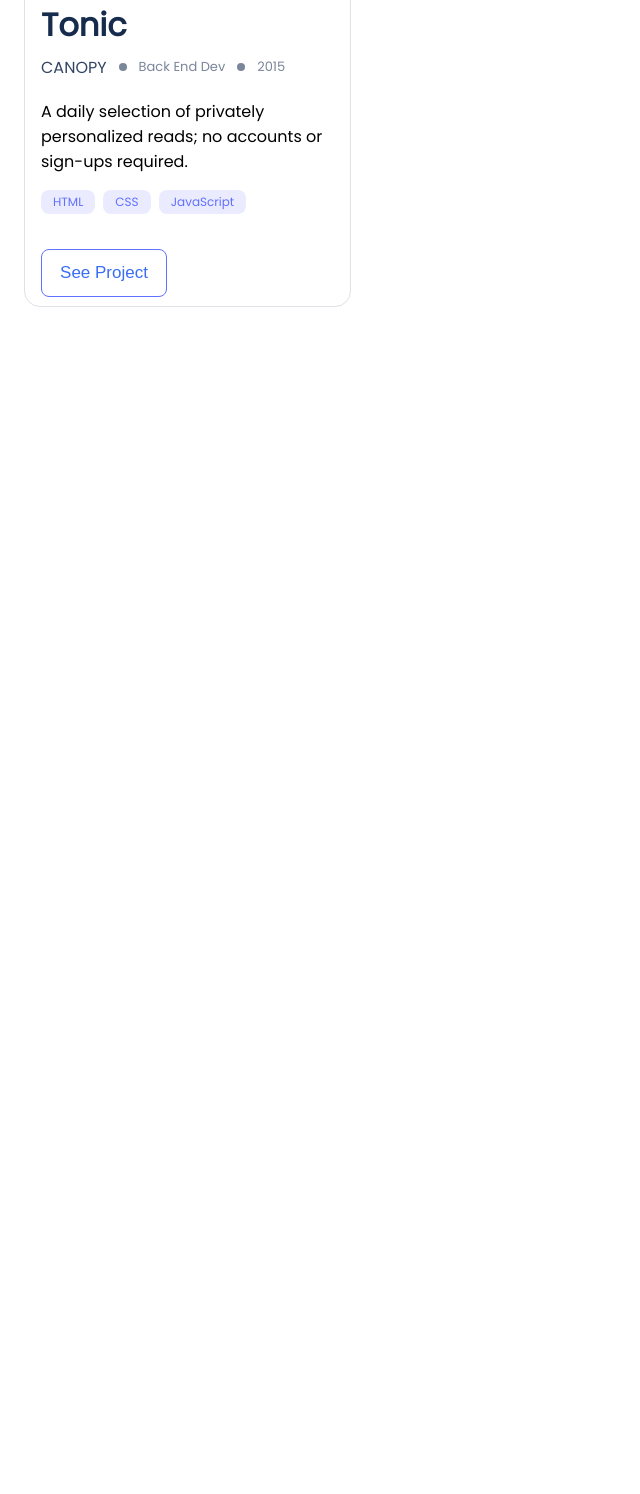
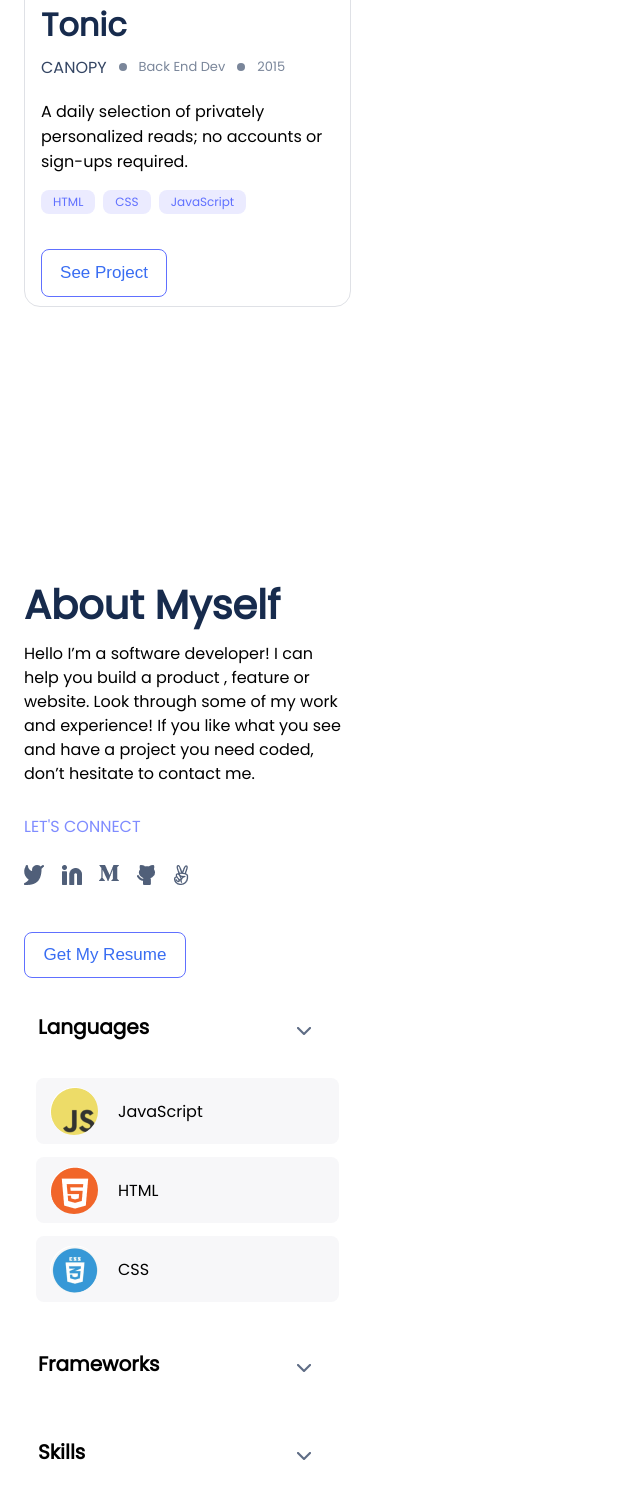
Before and after one commit to Irtaza64/Portfolio, a website: page index.html in a window 1280 px wide. Shown: the part 2995-4489 px from the top of the page, without its empty margins (0-640 px from the left). Before the commit the page ends 3460 px from the top, so only its background shows below. Drawn offline with Linux system fonts and the light colour scheme.

Commit message:
about me section added

```diff
--- a/index.html
+++ b/index.html
@@ -165,7 +165,60 @@
       </div>
     </section>
 
+    <section id="about-me-container">
+      <div id="about-me-top">
+        <h1>About Myself</h1>
+        <p>Hello I’m a software developer! I can help you build a product ,
+          feature or website. Look through some of my work and experience!
+          If you like what you see and have a project you need coded,
+          don’t hesitate to contact me.</p>
+          <div>
+            <span id="lets-connect">LET'S CONNECT</span>
+          </div>
+          <div id="logos-container">
+              <li class="logos"></li>
+              <li class="logos"></li>
+              <li class="logos"></li>
+              <li class="logos"></li>
+              <li class="logos"></li>
+          </div>
 
+          <button>Get My Resume</button>
+      </div>
+
+      <div id="skill-list">
+        <div id="frame-12">
+          <div class="frame-12-text">
+            <h1>Languages</h1>
+            <div class="arrow"></div>
+          </div>
+          <div id="languages-list-container">
+            <div class="languages-container">
+              <div id="js-pic" class="languages-img-container"></div>
+              <span>JavaScript</span>
+            </div>
+            <div class="languages-container">
+              <div id="html-pic" class="languages-img-container"></div>
+              <span>HTML</span>
+            </div>
+            <div class="languages-container">
+              <div id="css-pic" class="languages-img-container"></div>
+              <span>CSS</span>
+            </div>
+
+          </div>
+          <div></div>
+        </div>
+        <div class="frame-12-text">
+          <h1>Frameworks</h1>
+          <div class="arrow"></div>
+        </div>
+        <div class="frame-12-text">
+          <h1>Skills</h1>
+          <div class="arrow"></div>
+        </div>
+      </div>
+    </section>
 
   </body>
 </html>
--- a/style.css
+++ b/style.css
@@ -260,3 +260,131 @@ button {
 #img-container-4 {
   background-image: url(card-img-4.jpg);
 }
+
+#about-me-container {
+  height: 1062px;
+  width: 375px;
+  padding: 114px 24px;
+  display: flex;
+  flex-direction: column;
+  gap: 52px;
+  /* border: 1px solid red; */
+}
+
+#about-me-top {
+  width: 327px;
+  height: 346px;
+  display: flex;
+  flex-direction: column;
+  gap: 12px;
+}
+
+#about-me-top > h1 {
+  height: 35px;
+  font-size: 40px;
+  font-weight: 700;
+  color: #172B4D;
+  line-height: 52px;
+  margin: 0px;
+  padding: 0px;
+}
+
+#about-me-top > p {
+  padding: 0px;
+  height: 147px;
+  font-size: 16px;
+  line-height: 24px;
+  font-weight: 400;
+}
+
+#about-me-top > button {
+  width: 162px;
+  height: 48px;
+  border-radius: 8px;
+  padding: 12px;
+}
+
+
+
+#skill-list {
+  height: 464px;
+  width: 327px;
+  /* border: 1px solid red; */
+}
+
+#frame12 {
+  height: 320px;
+  width: 327px;
+}
+
+.frame-12-text {
+  display: flex;
+  justify-content: space-between;
+  align-items: center;
+}
+
+.frame-12-text > h1 {
+  height: 72px;
+  width: 327px;
+  font-size: 20px;
+  font-weight: bold;
+  line-height: 100px;
+  text-align: left;
+  padding-left: 14px;
+  margin-top: 0px;
+  }
+
+  .arrow {
+    width: 17px;
+    height: 8px;
+    /* border: 1px solid red; */
+    margin-top: 20px;
+    margin-right: 40px;
+    background-image: url(Union.png);
+    /* background-repeat: no-repeat; */
+    /* background-position: center; */
+    /* background-size: cover; */
+  }
+
+  #languages-list-container {
+    height: 248px;
+    width: 327px;
+    display: flex;
+    flex-direction: column;
+    justify-content: space-between;
+    gap: 12px;
+    padding: 12px;
+  }
+
+  .languages-container {
+    height: 66px;
+    width: 303px;
+    border-radius: 8px;
+    background-color: #F7F7F9;
+    display: flex;
+    align-items: center;
+    gap: 20px;
+    padding-left: 14px;
+  }
+
+  .languages-img-container {
+    height: 48px;
+    width: 48px;
+    border-radius: 50%;
+    /* border: 1px solid black; */
+  }
+
+  .languages-container > span {
+    height: 24px;
+    width: 215px;
+  }
+
+  #js-pic {
+    background-image: url(js.png);
+  }
+  #css-pic {
+    background-image: url(css.png);
+  }
+  #html-pic {
+    background-image: url(html.png);
+  }
```
Also changed, not shown: Union.png (added), css.png (added), html.png (added), js.png (added).
